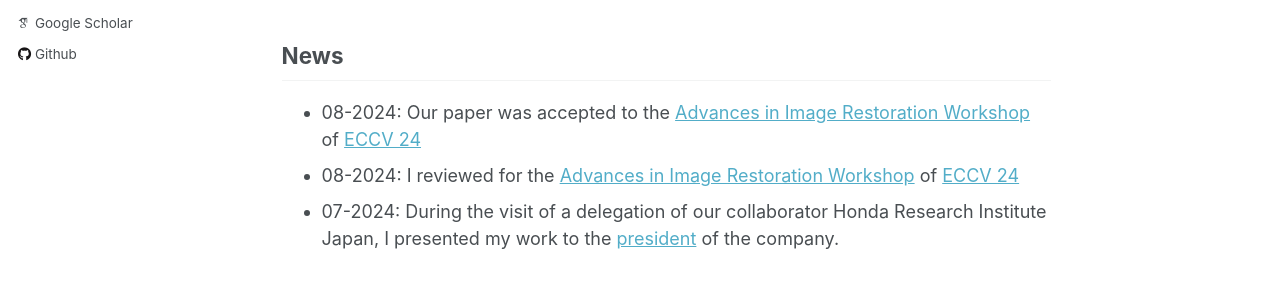
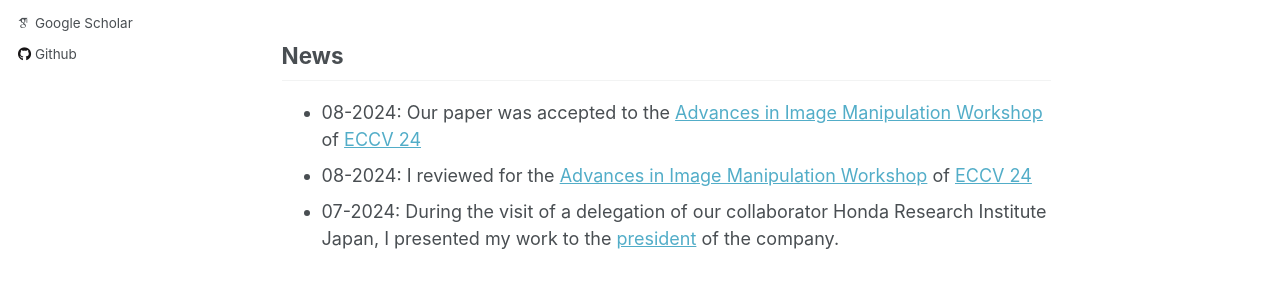
Before and after one commit to Thomas-Markhorst/thomas-markhorst.github.io, a Jekyll site: the page built from _pages/about.md, in a window 1280 px wide and 1134 px high. Shown: the part 465-760 px from the top of the window. Built offline with Jekyll 4.4.1, drawn with Linux system fonts in a browser that asks for light colours; some web fonts are replaced.

Commit message:
fixed typo

```diff
--- a/_pages/about.md
+++ b/_pages/about.md
@@ -18,6 +18,6 @@ Room 6.E.420 (6th floor east), Van Mourik Broekmanweg 6 (building 28)
 
 News
 ------
-* 08-2024: Our paper was accepted to the [Advances in Image Restoration Workshop](<https://www.cvlai.net/aim/2024/>) of [ECCV 24](<https://eccv.ecva.net>)
-* 08-2024: I reviewed for the [Advances in Image Restoration Workshop](<https://www.cvlai.net/aim/2024/>) of [ECCV 24](<https://eccv.ecva.net>)
+* 08-2024: Our paper was accepted to the [Advances in Image Manipulation Workshop](<https://www.cvlai.net/aim/2024/>) of [ECCV 24](<https://eccv.ecva.net>)
+* 08-2024: I reviewed for the [Advances in Image Manipulation Workshop](<https://www.cvlai.net/aim/2024/>) of [ECCV 24](<https://eccv.ecva.net>)
 * 07-2024: During the visit of a delegation of our collaborator Honda Research Institute Japan, I presented my work to the [president](<https://www.jp.honda-ri.com/en/about/>) of the company.
```
Also changed, not shown: _publications/2023-08-22-arch-innovatings-efficient-denoising.md (+1 -1 lines).
